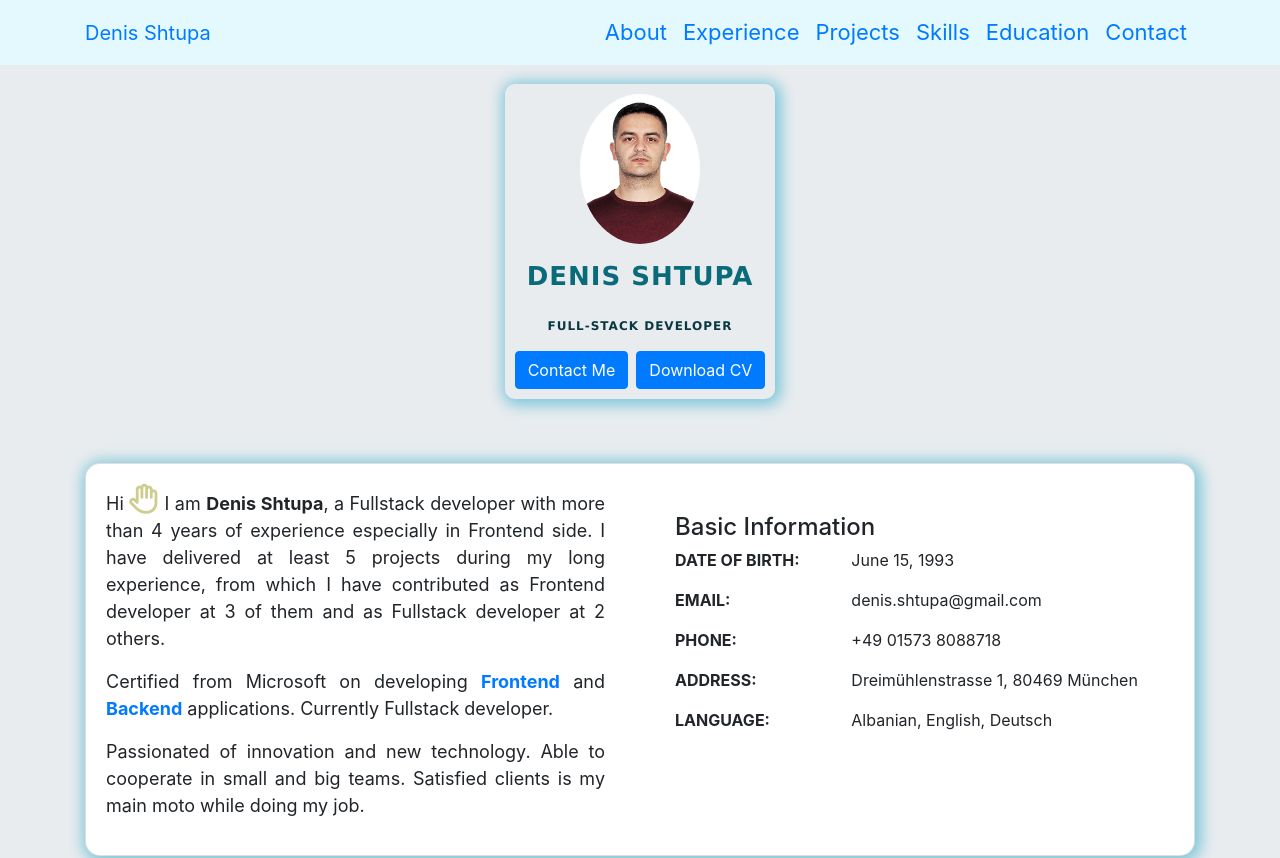
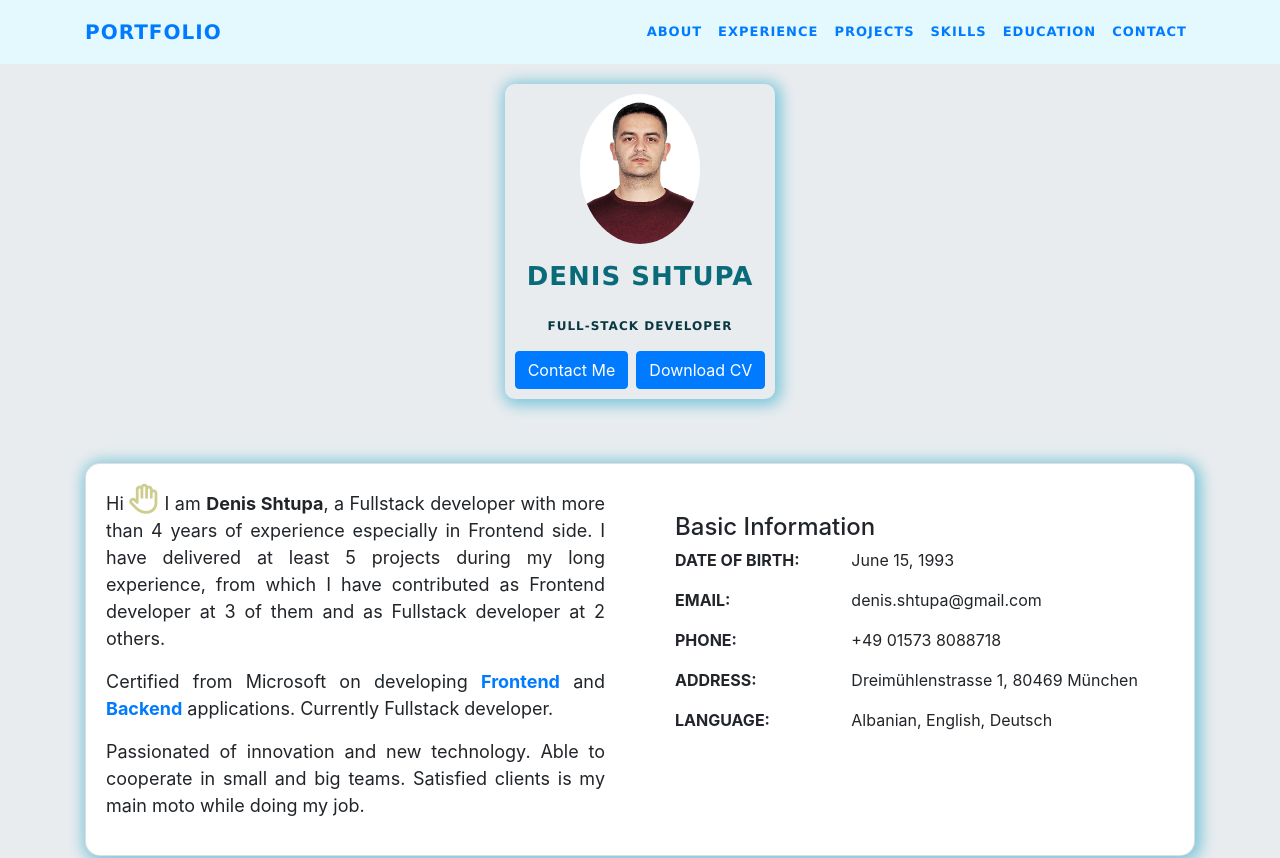
Before and after one commit to denisshtupa/Denis.Shtupa-Portofolio-Angular, an Angular app: page /#/ in a window 1280 px wide. Shown: the top 858 px of the page. Built offline with nearby package versions, Linux system fonts and the light colour scheme; some icons are missing.

Commit message:
styling improvements for education and header components

```diff
--- a/src/app/my-profile/education/profile-education.component.html
+++ b/src/app/my-profile/education/profile-education.component.html
@@ -2,8 +2,8 @@
   <div class="container cc-education">
     <div class="h4 text-center mb-4 title">Education</div>
 
-    <div class="card" [style.margin]="'30px'">
-      <div class="row" style="padding-left: 35px;">
+    <div class="card" [style.margin-left]="'15px'" [style.margin-bottom]="'40px'">
+      <div class="row" >
         <div class="col-md-3" [style.background-color]="'rgb(187 218 220)'">
           <div class="card-body cc-education-header" >
             <p>2014 - 2016</p>
@@ -23,8 +23,8 @@
         </div>
       </div>
     </div>
-    <div class="card" [style.margin]="'30px'">
-      <div class="row" style="padding-left: 35px;">
+    <div class="card" [style.margin-left]="'15px'">
+      <div class="row">
         <div class="col-md-3" [style.background-color]="'rgb(187 218 220)'">
           <div class="card-body cc-education-header" >
             <p>2011 - 2014</p>
--- a/src/app/my-profile/header/profile-header.component.html
+++ b/src/app/my-profile/header/profile-header.component.html
@@ -1,7 +1,7 @@
 <nav class="navbar navbar-expand-sm fixed-top " style="background-color: #e3f9fd; font-size:22px;">
-  <div class="container">
+  <div class="container" id="header-navbar">
     <div>
-      <a class="navbar-brand" href="#">Denis Shtupa</a>
+      <a class="navbar-brand" href="#">Portfolio</a>
       <button class="navbar-toggler" type="button" data-toggle="collapse" data-target="#navbar1">
         <span class="navbar-toggler-icon"></span>
       </button>
--- a/src/assets/scss/_my-profile.scss
+++ b/src/assets/scss/_my-profile.scss
@@ -17,7 +17,7 @@ a {
 .grid-movie-cards {
   border-radius: 15px;
   box-shadow: 2px 2px 15px 4px #46cff1 !important;
-  background-color: #006074 !important;
+  background-color: #5da8b7 !important;
   font-style: oblique;
   display: grid;
   margin-top: 20px;
@@ -165,3 +165,14 @@ p.d-flex.justify-content-center {
   padding-left: 10px;
   margin: 15px;
 }
+
+#header-navbar {
+  font-family: Verdana;
+  font-size: 13px;
+  color: #093840 !important;
+  text-transform: uppercase;
+  line-height: 1.9;
+  font-weight: bold;
+  letter-spacing: 1px;
+  word-spacing: 12px;
+}
```
